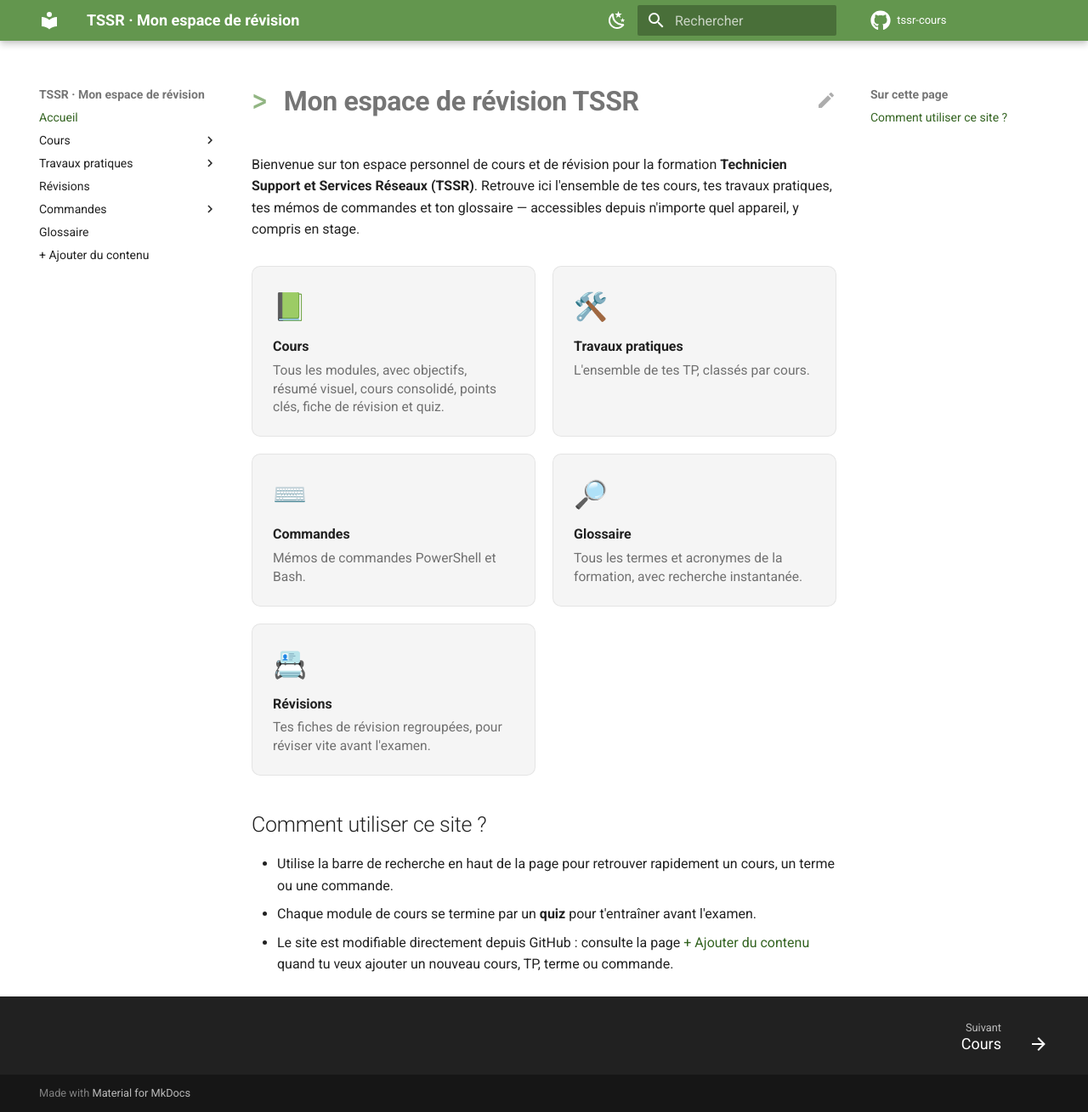
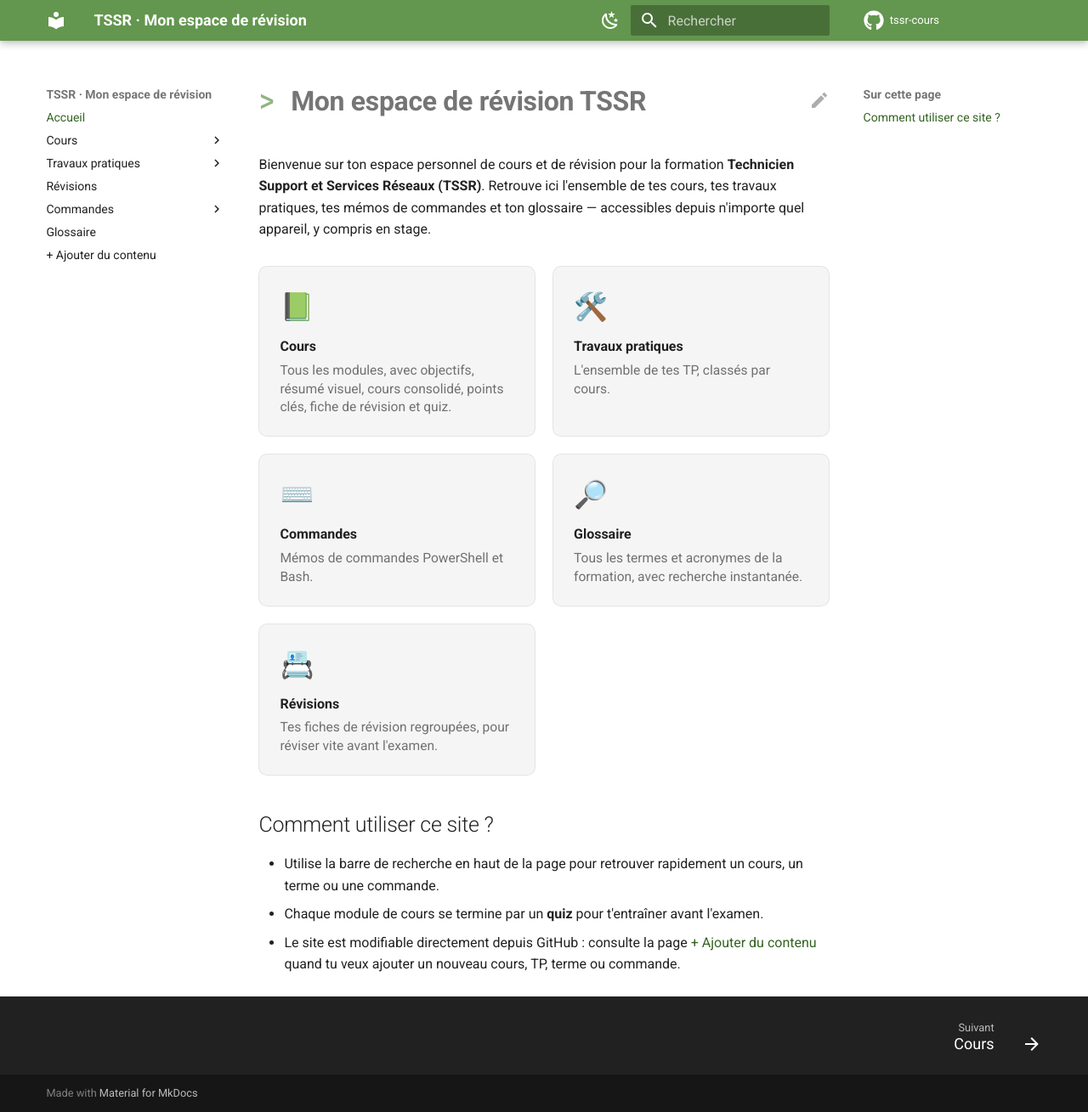
Before and after one commit to Kass-19/tssr-cours, an MkDocs documentation site: the page built from docs/index.md, in a window 1280 px wide and 1309 px high. Shown: the whole window at 85% size. Built offline with MkDocs 1.6.1 and Material for MkDocs 9.7.7, drawn with Linux system fonts in a browser that asks for light colours; comment, search, counter and statistics services are not loaded.

Commit message:
Add max-width to .md-grid class

```diff
--- a/docs/stylesheets/extra.css
+++ b/docs/stylesheets/extra.css
@@ -400,3 +400,7 @@
   .tssr-layer-desc { grid-area: desc; }
   .tssr-layer-tag { grid-area: tag; justify-self: start; }
 }
+
+.md-grid {
+  max-width: min(1600px, 94vw);
+}
```
